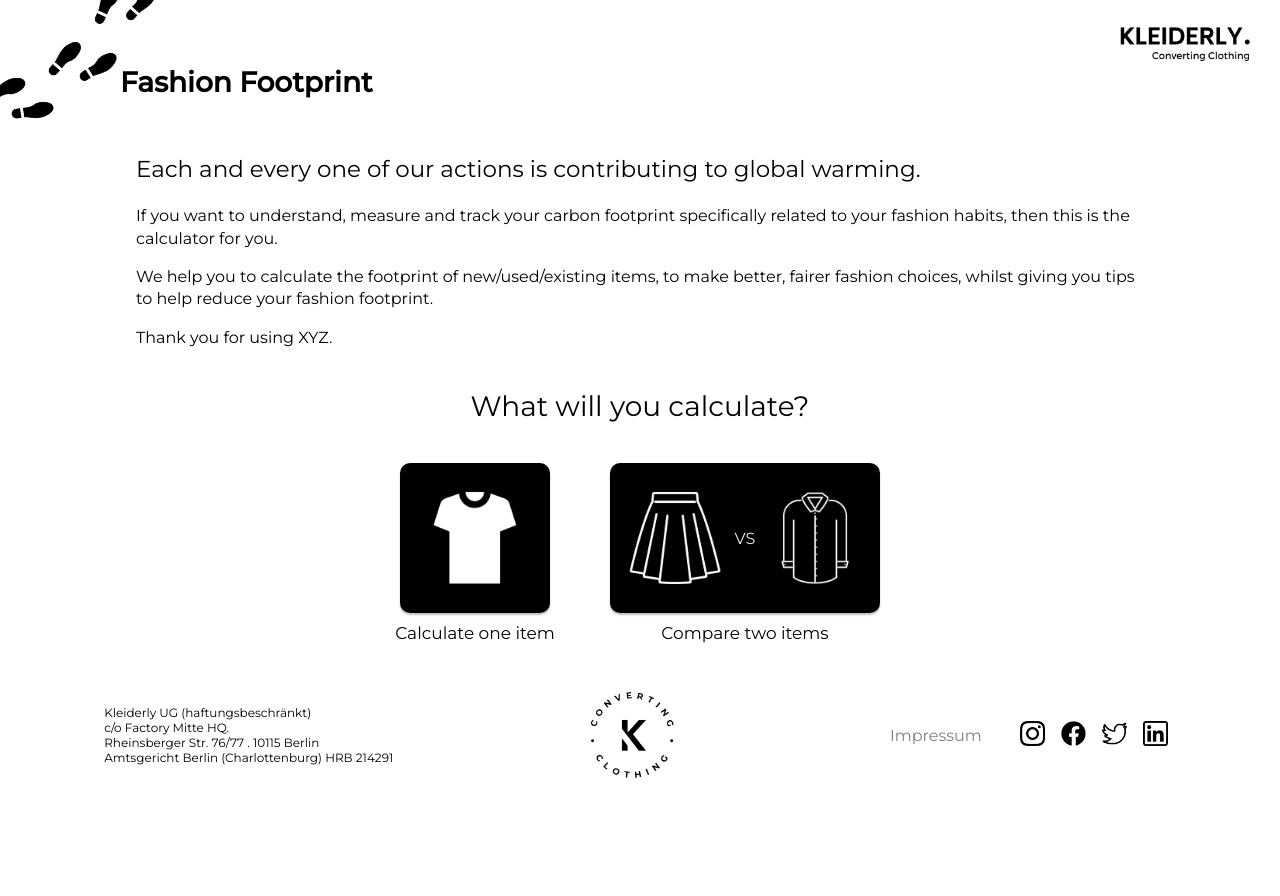
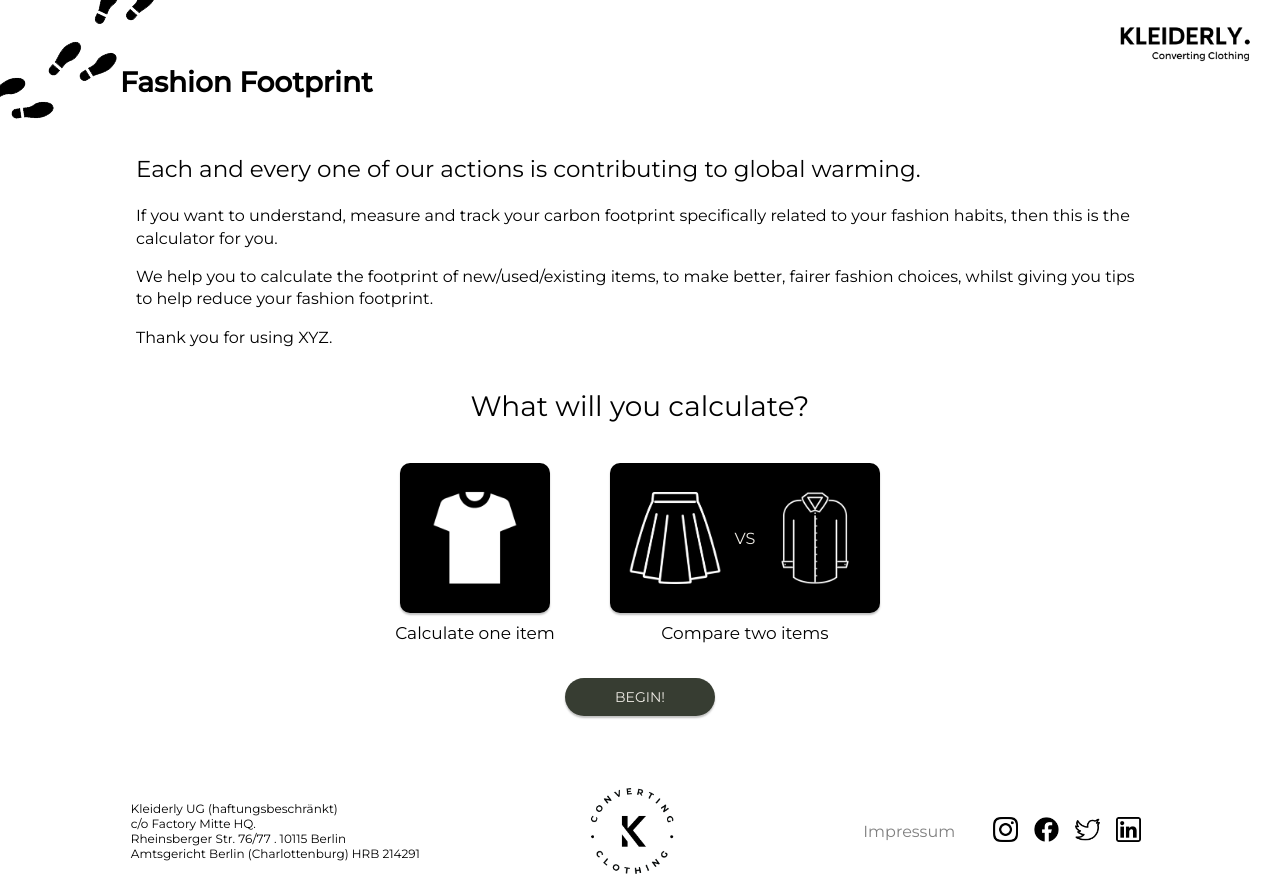
Before and after one commit to Kleiderly/carbon-footprint-calculator-app-, a React (Create React App) app in the folder client/: page / in a window 1280 px wide. Built offline with nearby package versions, Linux system fonts and the light colour scheme; the HTML template or start-up script is replaced by a standard one.

Commit message:
Fixed footer positioning

```diff
--- a/client/src/App.css
+++ b/client/src/App.css
@@ -14,6 +14,7 @@
   text-align: center;
   align-items: stretch;
   height: 100%;
+  position: relative;
 }
 
 a {
--- a/client/src/components/CSS/Admin.css
+++ b/client/src/components/CSS/Admin.css
@@ -159,7 +159,7 @@
 
 @media only screen and (min-device-width: 660px) {
     .admin-wrapper {
-        margin: 10px 10px 160px 10px;
+        margin: 10px;
     }
 
     .admin-login {
--- a/client/src/components/CSS/Category.css
+++ b/client/src/components/CSS/Category.css
@@ -119,7 +119,7 @@
 
 @media only screen and (min-device-width: 660px) {
    .category-wrapper {
-      margin: 10px 10px 160px 10px;
+      margin: 10px;
    }
    .category-title {
       font-size: 30px;
--- a/client/src/components/CSS/Cover.css
+++ b/client/src/components/CSS/Cover.css
@@ -93,7 +93,7 @@
 
 @media only screen and (min-device-width: 660px) {
    .cover-wrapper {
-      margin: 10px 10px 160px 10px;
+      margin: 10px;
    }
    .cover-choice-container {
       flex-direction: row;
--- a/client/src/components/CSS/Fastenings.css
+++ b/client/src/components/CSS/Fastenings.css
@@ -94,7 +94,7 @@
 
 @media only screen and (min-device-width: 660px) {
    .fastenings-wrapper {
-      margin: 10px 10px 160px 10px;
+      margin: 10px;
    }
 
    .fastenings-title {
--- a/client/src/components/CSS/Footer.css
+++ b/client/src/components/CSS/Footer.css
@@ -6,7 +6,10 @@
    background-color: #ffffff;
    padding: 10px;
    height: 110px;
-   bottom: 0;
+   position: relative;
+   left:0;
+   bottom:0;
+   right:0;
    flex-wrap: wrap;
 }
 
@@ -51,12 +54,10 @@
 
 @media only screen and (min-device-width: 660px) {
    .footer-wrapper {
-      position: fixed;
       margin: 30px 30px 0 30px;
       flex-direction: row;
       justify-content: space-around;
       width: 100%;
-      bottom: 0;
    }
 
    .footer-social,
--- a/client/src/components/CSS/Logistics.css
+++ b/client/src/components/CSS/Logistics.css
@@ -73,7 +73,7 @@
 
 @media only screen and (min-device-width: 660px) {
    .logistics-wrapper {
-      margin: 10px 10px 160px 10px;
+      margin: 10px;
    }
 
    .logistics-title {
--- a/client/src/components/CSS/Materials.css
+++ b/client/src/components/CSS/Materials.css
@@ -74,7 +74,7 @@
 
 @media only screen and (min-device-width: 660px) {
    .material-wrapper {
-      margin: 10px 10px 160px 10px;
+      margin: 10px;
    }
 
    .material-title {
--- a/client/src/components/CSS/Percentages.css
+++ b/client/src/components/CSS/Percentages.css
@@ -119,7 +119,7 @@
 
  @media only screen and (min-device-width: 660px) {
    .percentages-wrapper {
-      margin: 10px 10px 160px 10px;
+      margin: 10px;
    }
 
    .percentages-title {
--- a/client/src/components/CSS/Results.css
+++ b/client/src/components/CSS/Results.css
@@ -104,7 +104,7 @@
 
 @media only screen and (min-device-width: 660px) {
    .results-wrapper {
-      margin: 10px 10px 160px 10px;
+      margin: 10px;
    }
 
    .results-main-container {
```
Also changed, not shown: 6 other files (tests, documents, lock files or other folders).
